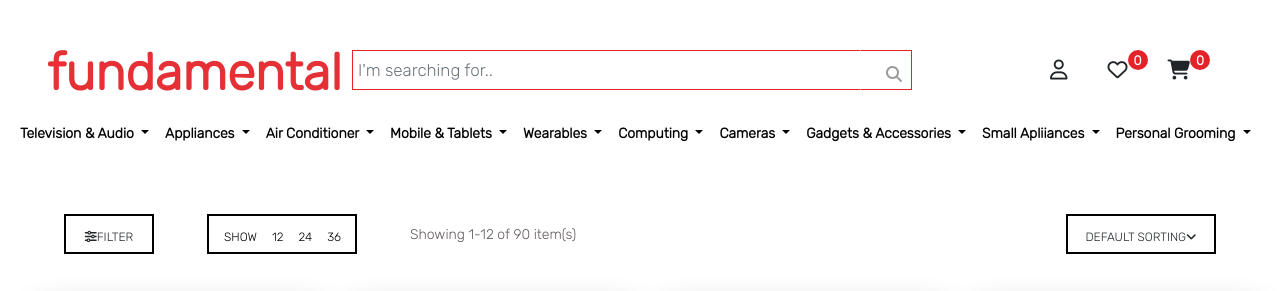
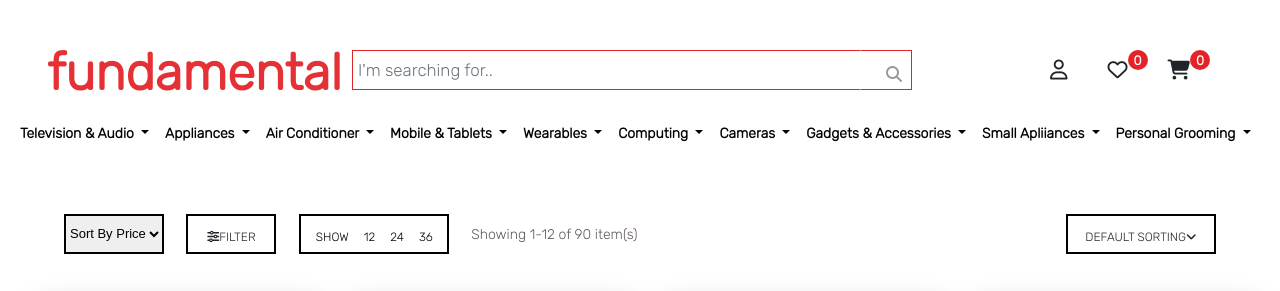
Before and after one commit to VishalBhuse/Fundamental.in, a plain HTML site: page laptop.html in a window 1280 px wide. Shown: the top 291 px of the page. Drawn offline with nearby package versions, Linux system fonts and the light colour scheme; a script that the page names is missing.

Commit message:
Update laptop.html

```diff
--- a/laptop.html
+++ b/laptop.html
@@ -393,6 +393,14 @@
 
     <!-- write start code here -->
     <div id="topbar_shivam">
+
+          <select id="sortSalary" onchange="handleSalarySort()" style="border: 2px solid #000;font-size: 13px;">
+            <option value="">Sort By Price</option>
+            <option value="htl">High to Low</option>
+            <option value="lth">Low to High</option>
+        </select>
+
+
         <div id="top1">
             <span><i class="fa-solid fa-sliders"></i></span>FILTER
         </div>
```
